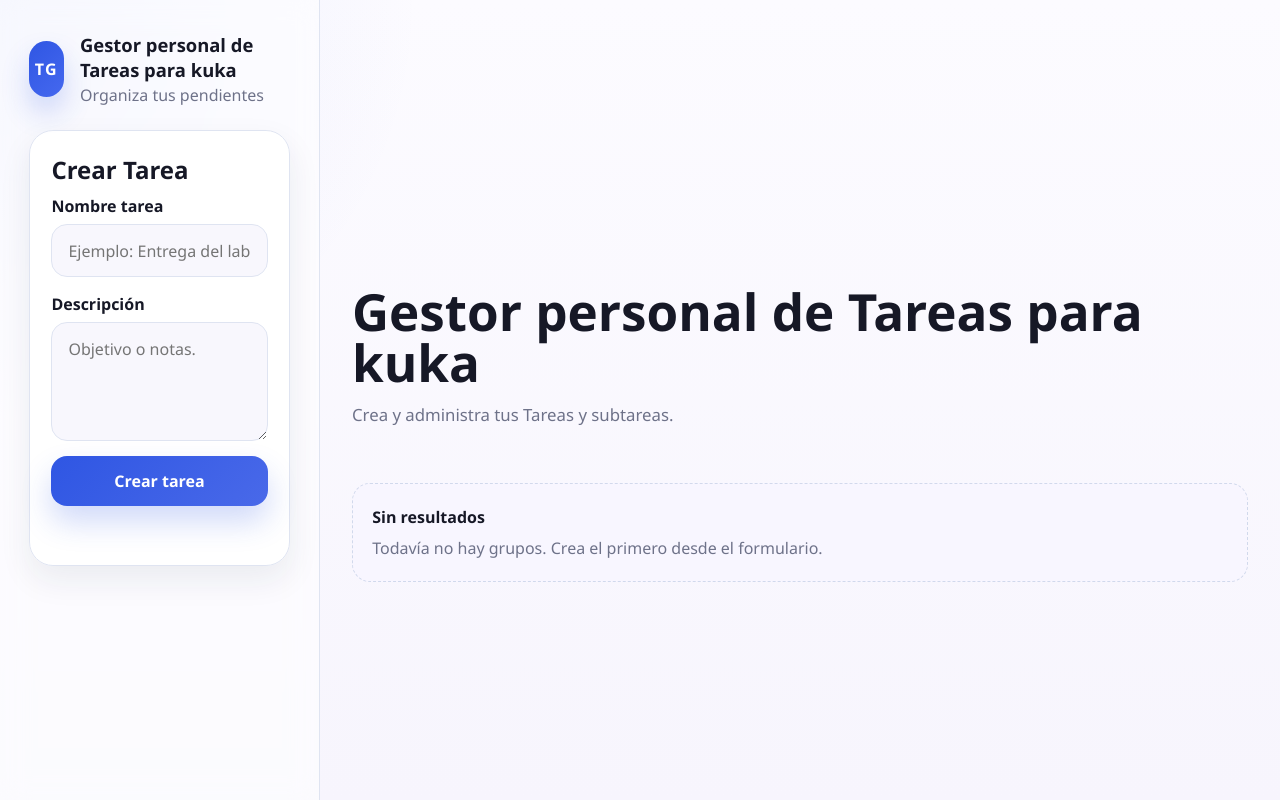
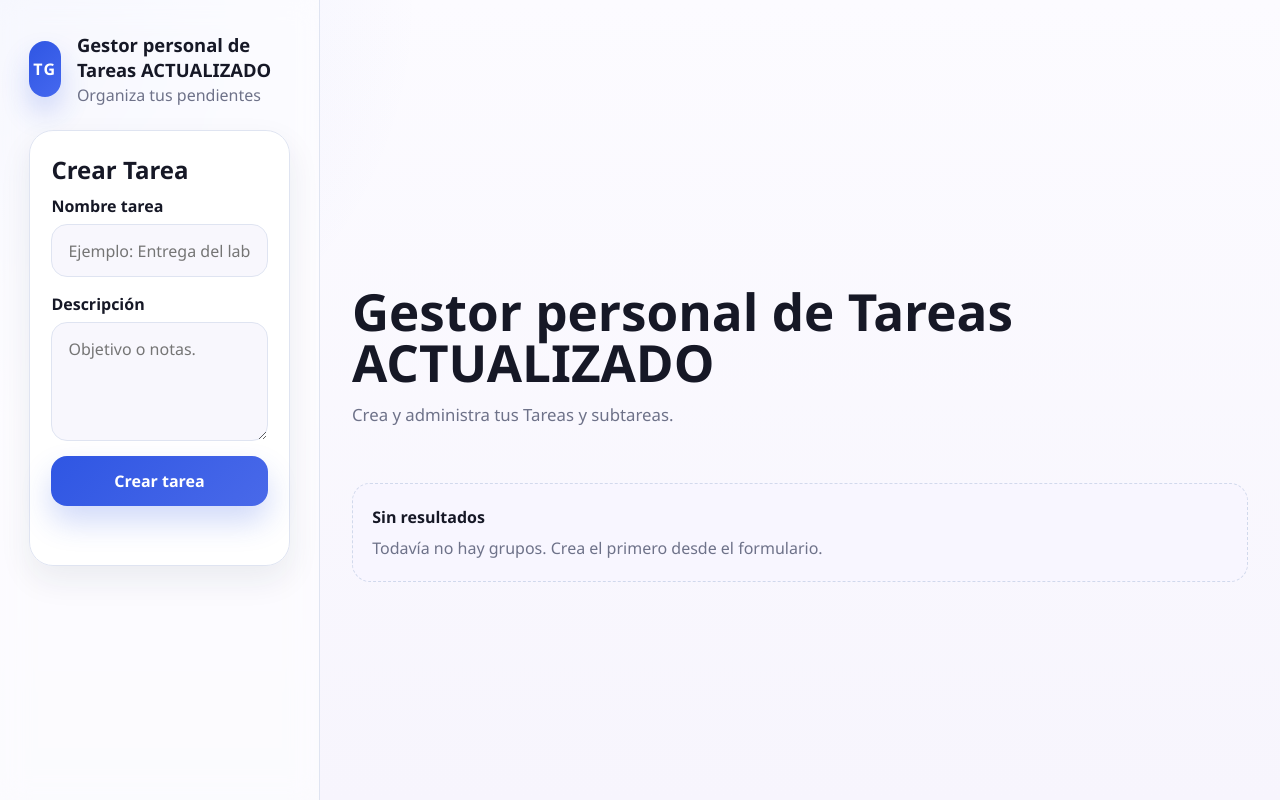
Before and after one commit to Cabroninja/TaskManagerII, a PHP site: page / in a window 1280 px wide. Run offline with PHP 8.4, Linux system fonts and the light colour scheme; data that the repository does not hold is empty.

Commit message:
Correcion de titulo nuevo

```diff
--- a/app/index.php
+++ b/app/index.php
@@ -12,7 +12,7 @@ function escapar(string $valor): string
     return htmlspecialchars($valor, ENT_QUOTES, 'UTF-8');
 }
 
-$tituloPagina = 'Gestor personal de Tareas para kuka';
+$tituloPagina = 'Gestor personal de Tareas ACTUALIZADO';
 $textoPrincipal = 'Crea y administra tus Tareas y subtareas.';
 ?>
 <!DOCTYPE html>
```
